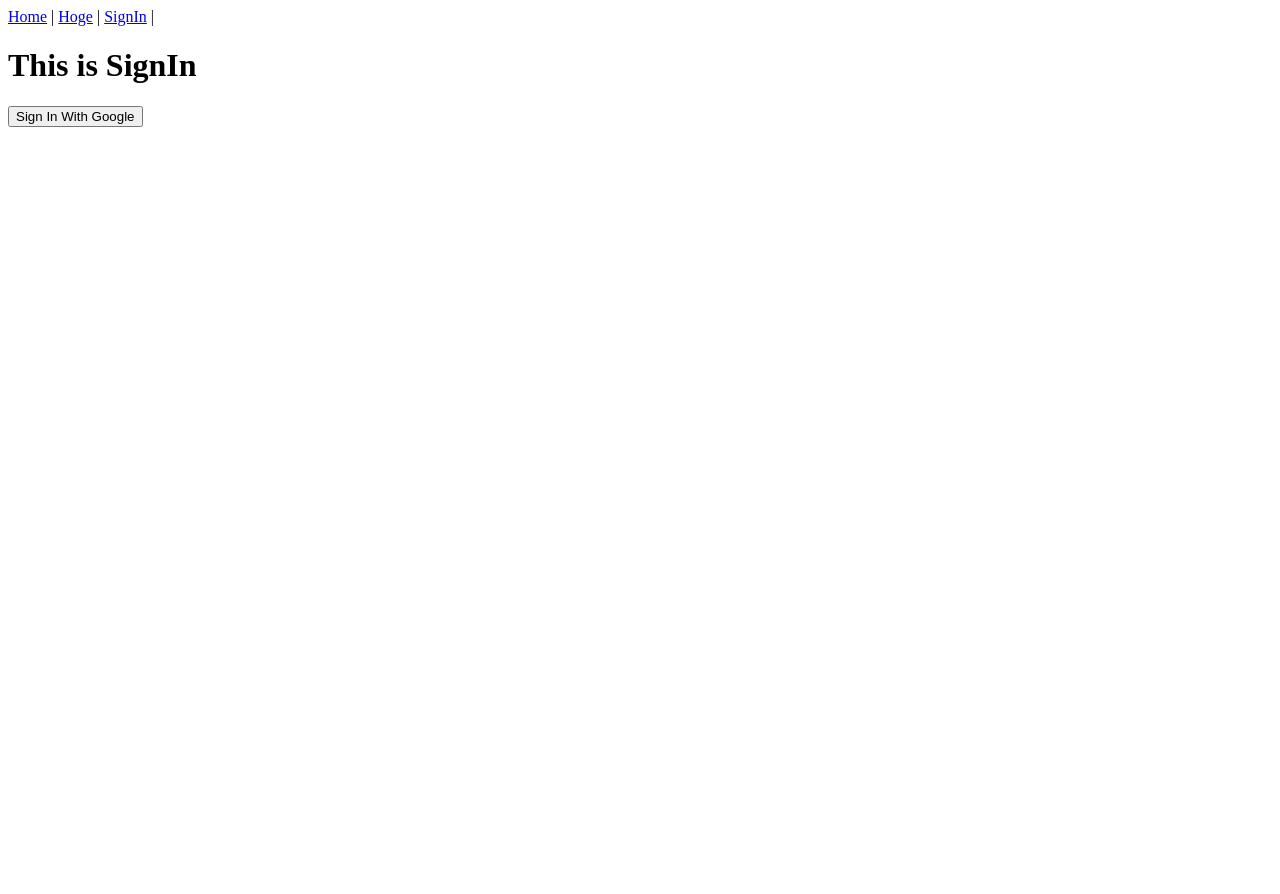
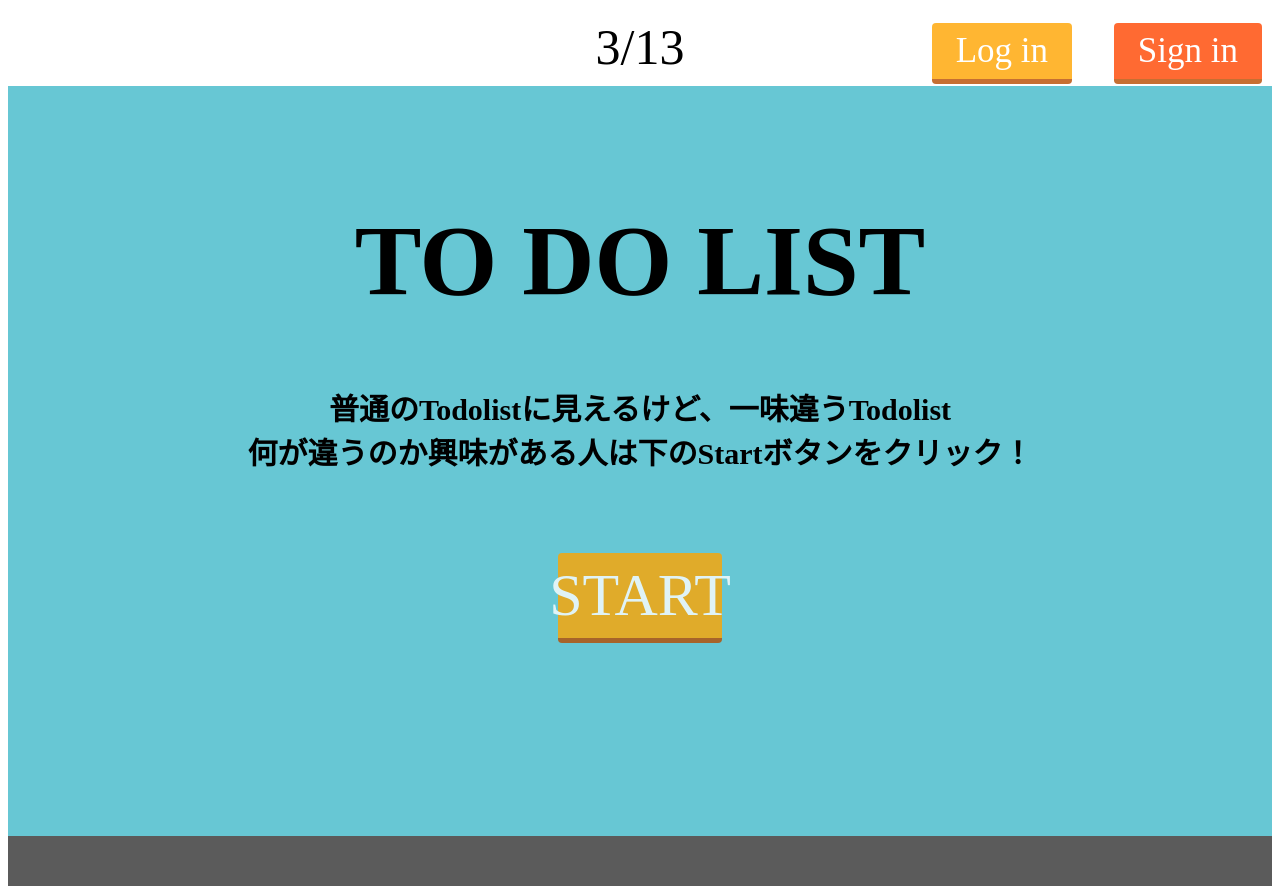
Before and after one commit to P-Doctors/To-do-list, a Vue app: page /home in a window 1280 px wide. Before the commit this address led to /signin. Before the commit the page ends 800 px from the top, so only its background shows below. Built offline with nearby package versions, Linux system fonts and the light colour scheme; no server answers; the HTML template or start-up script is replaced by a standard one.

Commit message:
Topページほぼ完了

```diff
--- a/src/App.vue
+++ b/src/App.vue
@@ -1,10 +1,10 @@
 <template>
   <div id="app">
     <div id="nav">
-      <router-link to="/home">Home</router-link> |
+      <!-- <router-link to="/home">Home</router-link> |
       <router-link to="/hoge">Hoge</router-link> |
       <!-- <router-link to="/auth">UserAuth</router-link> | -->
-      <router-link to="/signin">SignIn</router-link> |
+      <!-- <router-link to="/signin">SignIn</router-link> | -->
 
 
     </div>
--- a/src/pages/Hoge.vue
+++ /dev/null
@@ -1,112 +0,0 @@
-<template>
-  <div>
-    <h1>This is Hoge</h1>
-    <div>
-      <div>【 New tweet 】</div>
-      <input type="text" v-model="tweetText">
-      <button v-on:click="create">Submit</button>
-    </div>
-    <hr>
-    <div>
-      <div>【 Selected tweet 】</div>
-      <div>ID : {{ selectedTweet.id }}</div>
-      <div>Text : <input type="text" v-model="selectedTweet.text"></div>
-      <button v-on:click="update">Update</button>
-      <br>
-    </div>
-    <hr>
-    <div v-for="(document, index) in documents" v-bind:key="index">
-      <div>【 {{ index }} 】</div>
-      <div>ID : {{ document.id }}</div>
-      <div>Text : {{ document.data().text }}</div>
-      <div>
-        <button v-on:click="remove(document)">Remove</button>
-        <button v-on:click="edit(document)">Edit</button>
-      </div>
-      --- --- --- --- --- --- ---
-    </div>
-  </div>
-</template>
-
-<script>
-import firebase from "firebase";
-
-export default {
-  data(){
-    return {
-      collection: firebase.firestore().collection("tweets"),
-      documents: [],
-      selectedTweet: {
-        text: "",
-        id: "",
-      },
-
-      tweetText: "",
-    }
-  },
-
-  methods: {
-
-    // Create(新規作成)
-    create() {
-      const vm = this
-      this.collection.add({
-        text: this.tweetText,
-      })
-      .then(function(){ //tweetのFirestoreへの保存がうまくいったとき
-        alert("Tweet completed !!")
-        vm.tweetText = ""
-      })
-      .catch(function(error){ //tweetのFirestoreへの保存に失敗したとき
-        alert(error)
-      });
-    },
-
-    // Remove(削除)
-    remove(document) {
-      this.collection.doc( document.id )
-        .delete()
-        .then(function(){
-          alert("Delete completed !!")
-        })
-        .catch(function(error){
-          alert(error)
-        })
-    },
-
-    // Update(更新)
-    update() {
-      const obj = {
-        text: this.selectedTweet.text,
-      }
-      this.collection.doc( this.selectedTweet.id )
-        .set(obj)
-        .then(function(){
-          alert("Update completed !!")
-        })
-        .catch(function(error){
-          console.log(error)
-        })
-    },
-
-    // Editボタンが押されたときに呼ばれる処理
-    edit(document){
-      this.selectedTweet.id = document.id
-      this.selectedTweet.text = document.data().text
-    },
-
-  },
-
-  created() {
-    const vm = this
-    this.unsubscribe = this.collection.onSnapshot(function(snapshot){
-      vm.documents = snapshot.docs
-      console.log(vm.documents)
-    })
-  },
-
-  beforeDestroy() {
-    this.unsubscribe()
-  }
-};
-</script>
--- a/src/pages/Home.vue
+++ b/src/pages/Home.vue
@@ -1,61 +1,158 @@
 <template>
-  <div>
+  <div class="contents">
     <header>
-      <div>=== === === === ===</div>
-      <div>今日の日付 : </div>
-      <div>UserName : {{ loginUser.displayName }}</div>
-      <button v-on:click="signOut">SignOut</button>
-      <div>=== === === === ===</div>
-
+      <div class="todayDate">
+        {{ setToday }}
+      </div>
+      <router-link to="/signin" class="button1">Sign in</router-link>
+      <router-link to="/signin" class="button2">Log in</router-link>
     </header>
-    <h1>TO DO LIST</h1>
-    <button>START</button>
+    <main>
+      <h1>TO DO LIST</h1>
+      <p class="mainText">
+        <b
+          >普通のTodolistに見えるけど、一味違うTodolist<br />
+          何が違うのか興味がある人は下のStartボタンをクリック！</b
+        >
+      </p>
+      <router-link to="/signin" class="button3">START</router-link>
+      <i class="fas fa-hand-point-up faa-bounce animated"></i>
+    </main>
+    <footer></footer>
   </div>
 </template>
 
 <script>
-import firebase from "firebase";
-
 export default {
-  data(){
-    return{
-      loginUser: {
-        displayName: "",
-      },
-    }
-  },
-
-  methods: {
-    signOut() {
-      console.log("called siginOut")
-      const vm = this
-      firebase.auth().signOut()
-        .then(function(){
-          alert("SignOut completed")
-          vm.$router.push({name: "SignIn"})
-        })
-        .catch(function(error){
-          alert(error)
-        })
+  computed: {
+    setToday() {
+      var hiduke = new Date();
+      var month = hiduke.getMonth() + 1;
+      var day = hiduke.getDate();
+      return month + "/" + day;
     },
   },
+};
+</script>
 
-  mounted() {
-    console.log("called mounted")
-    const vm = this
-    firebase.auth().onAuthStateChanged(function(user){
-      if(user){ //ログイン済みの場合
-        console.log(user)
-        console.log(user.displayName)
-        vm.loginUser.displayName = user.displayName
-      }
-      else{ //未ログインの場合
-        alert("You have to SignIn")
-        vm.$router.push({name: "SignIn"})
-      }
-    })
-  },
+<style scoped>
+header {
+  padding: 10px;
+  position: relative;
+}
 
+.todayDate {
+  display: flex;
+  justify-content: center;
+  font-size: 50px;
+}
 
+.button1 {
+  padding: 8px 24px;
+  position: absolute;
+  display: inline-block;
+  top: 15px;
+  right: 10px;
+  font-size: 35px;
+  opacity: 0.8;
+  border-radius: 4px;
+  border-bottom: 5px solid #b84c00;
+  background-color: orangered;
+  color: #ffffff;
+  text-decoration: none;
 }
-</script>
+
+.button2 {
+  padding: 8px 24px;
+  position: absolute;
+  display: inline-block;
+  top: 15px;
+  right: 200px;
+  font-size: 35px;
+  opacity: 0.8;
+  border-radius: 4px;
+  border-bottom: 5px solid #b84c00;
+  background-color: orange;
+  color: #ffffff;
+  text-decoration: none;
+}
+
+.button3 {
+  margin: 80px 500px 0 500px;
+  padding: 8px 24px;
+  display: inline-block;
+  display: flex;
+  justify-content: center;
+  text-align: center;
+  font-size: 60px;
+  opacity: 0.8;
+  border-radius: 4px;
+  border-bottom: 5px solid #b84c00;
+  background-color: orange;
+  color: #ffffff;
+  text-decoration: none;
+}
+
+.button1:active {
+  box-shadow: none;
+  position: relative;
+  top: 7px;
+}
+
+.button2:active {
+  box-shadow: none;
+  position: relative;
+  top: 7px;
+}
+
+.button3:active {
+  box-shadow: none;
+  position: relative;
+  top: 7px;
+}
+
+.button1:hover {
+  opacity: 1;
+  margin-top: 3px;
+}
+
+.button2:hover {
+  opacity: 1;
+  margin-top: 3px;
+}
+
+.button3:hover {
+  opacity: 1;
+  margin-top: 83px;
+}
+
+main {
+  background-color: #67c7d4;
+  margin: 0 auto;
+  padding: 50px;
+  height: 650px;
+}
+
+main h1 {
+  display: flex;
+  justify-content: center;
+  font-size: 100px;
+}
+
+.mainText {
+  margin: 50px auto;
+  font-size: 30px;
+  text-align: center;
+}
+
+i {
+  font-size: 50px;
+  position: absolute;
+  top: 600px;
+  left: 800px;
+}
+footer {
+  height: 50px;
+  background-color: #5b5b5b;
+}
+</style>
--- a/src/pages/MyPage.vue
+++ b/src/pages/MyPage.vue
@@ -1,14 +1,45 @@
 <template>
-  <div id="app">
-    <!-- <button v-on:click="postTasklist">Make Task</button> -->
-    <div>
-      <header>自分の名前</header>
-      <p v-for="(task,index) in tasks" :key="index">
-        {{ task.text }}
-        <button v-on:click="deleteTasklist(index)">Delete Task</button>
-      </p>
-      <button>MAKE TASK<br>(YOUR FRIEND)</button>
-    </div>
+  <div>
+    <header>
+      <div class="userName">
+        {{ loginUser.displayName }}
+      </div>
+      <button v-on:click="signOut">SignOut</button>
+    </header>
+    <main>
+      <h1>Your Task</h1>
+      <div class="task-contents">
+        <div>
+          <div>【 New tweet 】</div>
+          <input type="text" v-model="tweetText" />
+          <button v-on:click="create">Submit</button>
+        </div>
+        <hr />
+        <div>
+          <div>【 Selected tweet 】</div>
+          <div>ID : {{ selectedTweet.id }}</div>
+          <div>Text : <input type="text" v-model="selectedTweet.text" /></div>
+          <button v-on:click="update">Update</button>
+          <br />
+        </div>
+        <hr />
+        <div
+          class="task-content"
+          v-for="(document, index) in documents"
+          v-bind:key="index"
+        >
+          <div>【 {{ index }} 】</div>
+          <div>ID : {{ document.id }}</div>
+          <div>Text : {{ document.data().text }}</div>
+          <div>
+            <button v-on:click="remove(document)">Remove</button>
+            <button v-on:click="edit(document)">Edit</button>
+          </div>
+          --- --- --- --- --- --- ---
+        </div>
+      </div>
+    </main>
+    <footer></footer>
   </div>
 </template>
 
@@ -18,42 +49,154 @@ import firebase from "firebase";
 export default {
   data() {
     return {
-      tasks: []
+      collection: firebase.firestore().collection("tweets"),
+      documents: [],
+      selectedTweet: {
+        text: "",
+        id: "",
+      },
+      loginUser: {
+        displayName: "",
+      },
+      tweetText: "",
     };
   },
+
   methods: {
-    // postTasklist() {
-    //   const task = {
-    //     text: "保存されたタスク"
-    //   };
-    //   firebase.firestore().collection("tasks")
-    //     .add(task)
-    //     .then(ref => {
-    //       this.tasks.push({
-    //         id: ref.id,
-    //         ...task
-    //       });
-    //     });
-    // },
-    deleteTasklist(index){
-      firebase.firestore().collection("tasks").delete()
-      this.tasks.splice(index,1)
-    }
+    // Create(新規作成)
+    create() {
+      const vm = this;
+      this.collection
+        .add({
+          text: this.tweetText,
+        })
+        .then(function() {
+          //tweetのFirestoreへの保存がうまくいったとき
+          alert("Tweet completed !!");
+          vm.tweetText = "";
+        })
+        .catch(function(error) {
+          //tweetのFirestoreへの保存に失敗したとき
+          alert(error);
+        });
+    },
+
+    // Remove(削除)
+    remove(document) {
+      this.collection
+        .doc(document.id)
+        .delete()
+        .then(function() {
+          alert("Delete completed !!");
+        })
+        .catch(function(error) {
+          alert(error);
+        });
+    },
+
+    // Update(更新)
+    update() {
+      const obj = {
+        text: this.selectedTweet.text,
+      };
+      this.collection
+        .doc(this.selectedTweet.id)
+        .set(obj)
+        .then(function() {
+          alert("Update completed !!");
+        })
+        .catch(function(error) {
+          console.log(error);
+        });
+    },
+
+    // Editボタンが押されたときに呼ばれる処理
+    edit(document) {
+      this.selectedTweet.id = document.id;
+      this.selectedTweet.text = document.data().text;
+    },
+
+    signOut() {
+      console.log("called siginOut");
+      const vm = this;
+      firebase
+        .auth()
+        .signOut()
+        .then(function() {
+          alert("SignOut completed");
+          vm.$router.push({ name: "Home" });
+        })
+        .catch(function(error) {
+          alert(error);
+        });
+    },
   },
+
   created() {
-    firebase
-      .firestore()
-      .collection("tasks")
-      .get()
-      .then(snapshot => {
-        snapshot.docs.forEach(doc => {
-          this.tasks.push({
-            id: doc.id,
-            ...doc.data()
-          });
-        });
-      });
-      console.log(this.tasks)
-  }
+    const vm = this;
+    this.unsubscribe = this.collection.onSnapshot(function(snapshot) {
+      vm.documents = snapshot.docs;
+      console.log(vm.documents);
+    });
+  },
+
+  mounted() {
+    console.log("called mounted");
+    const vm = this;
+    firebase.auth().onAuthStateChanged(function(user) {
+      if (user) {
+        //ログイン済みの場合
+        console.log(user);
+        console.log(user.displayName);
+        vm.loginUser.displayName = user.displayName;
+      } else {
+        //未ログインの場合
+        alert("You have to SignIn");
+        vm.$router.push({ name: "Home" });
+      }
+    });
+  },
+
+  beforeDestroy() {
+    this.unsubscribe();
+  },
 };
 </script>
+
+<style scoped>
+header {
+  padding: 10px;
+  position: relative;
+  text-align: right;
+}
+
+.userName {
+  font-size: 30px;
+}
+
+main {
+  background-color: #67c7d4;
+  margin: 0 auto;
+  padding: 20px;
+  height: 680px;
+}
+
+main h1 {
+  display: flex;
+  justify-content: center;
+  font-size: 70px;
+}
+
+.task-contents {
+  background-color: blue;
+}
+
+.task-content {
+  text-align: center;
+}
+
+footer {
+  height: 50px;
+  background-color: #5b5b5b;
+}
+</style>
--- a/src/pages/SignIn.vue
+++ b/src/pages/SignIn.vue
@@ -9,39 +9,40 @@
 import firebase from "firebase";
 
 export default {
-  data(){
+  data() {
     return {
       isAuth: false,
-    }
+    };
   },
 
   methods: {
     signIn() {
-      console.log("called siginIn")
-      const provider = new firebase.auth.GoogleAuthProvider()
+      console.log("called siginIn");
+      const provider = new firebase.auth.GoogleAuthProvider();
 
-      const vm = this
-      firebase.auth().signInWithPopup(provider)
-        .then(function(response){
-          console.log(response)
-          vm.$router.push({name: "Home"})
-        })
+      const vm = this;
+      firebase
+        .auth()
+        .signInWithPopup(provider)
+        .then(function(response) {
+          console.log(response);
+          vm.$router.push({ name: "MyPage" });
+        });
     },
   },
 
   mounted() {
-    console.log("called mounted")
-    const vm = this
-    firebase.auth().onAuthStateChanged(function(user){
-      if(user){ //ログイン済みの場合
-        alert("ログイン済み")
-        vm.$router.push({name: "Home"})
+    console.log("called mounted");
+    const vm = this;
+    firebase.auth().onAuthStateChanged(function(user) {
+      if (user) {
+        //ログイン済みの場合
+        alert("ログイン済み");
+        vm.$router.push({ name: "MyPage" });
+      } else {
+        //未ログインの場合
       }
-      else{ //未ログインの場合
-
-      }
-    })
-
+    });
   },
 };
 </script>
```
Also changed, not shown: src/router/index.js (+16 -18 lines).
